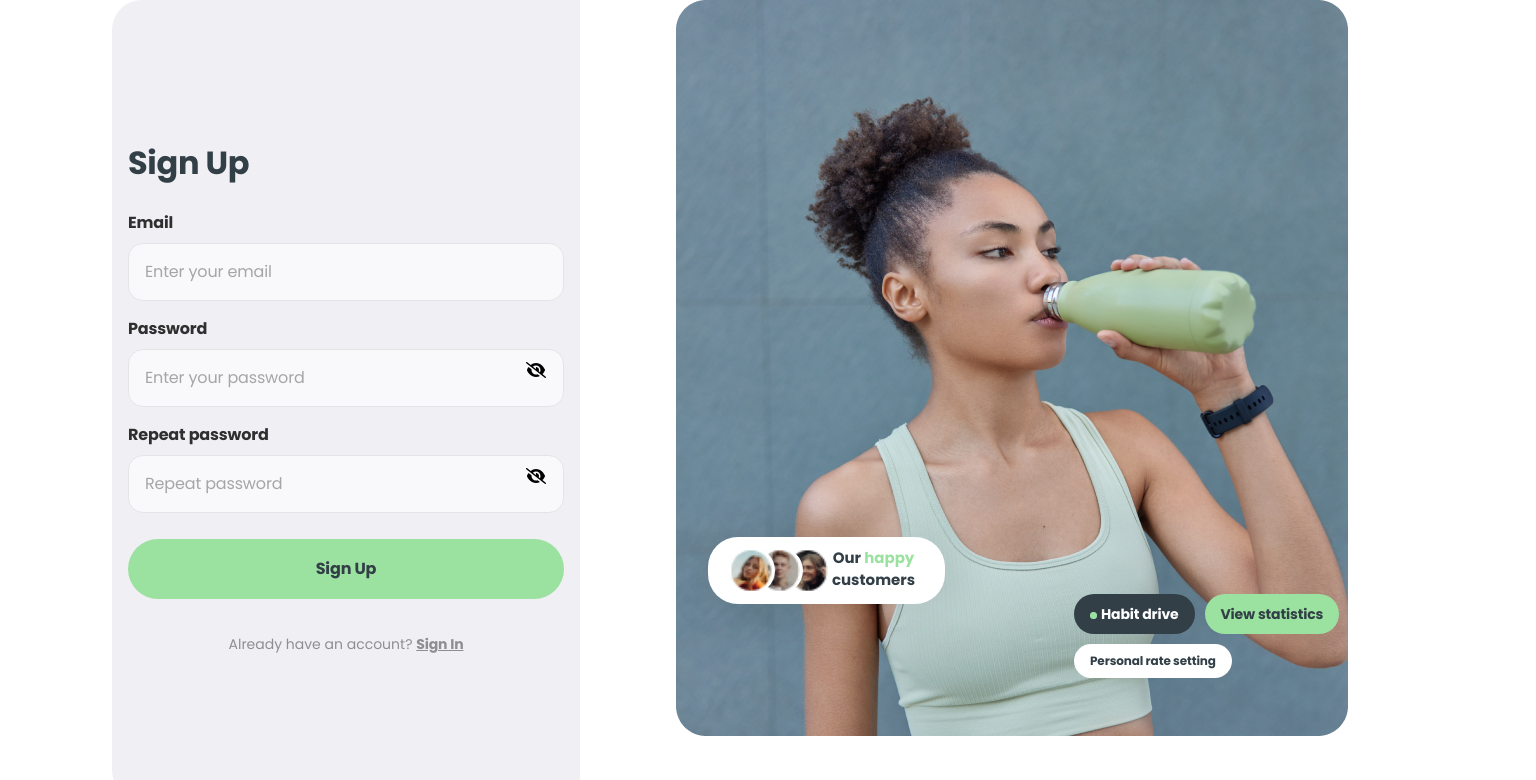
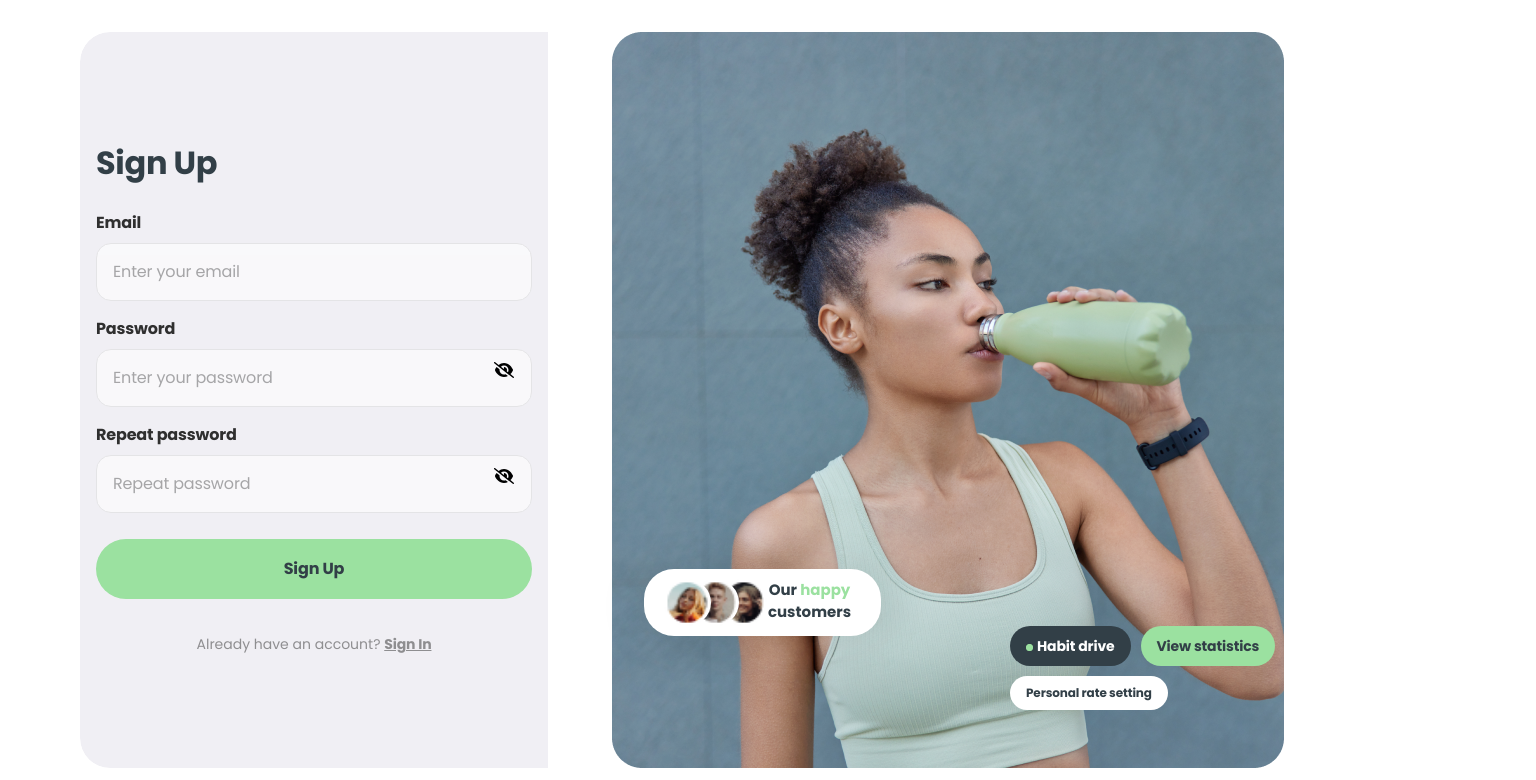
Before and after one commit to IIIMaroIII/HydroWise-frontend, a React (Vite) app: page /signup in a window 1536 px wide. Shown: the top 780 px of the page. Built offline with nearby package versions, Linux system fonts and the light colour scheme.

Commit message:
Update signUpForm.module.css

```diff
--- a/src/components/Users/SignUpForm/signUpForm.module.css
+++ b/src/components/Users/SignUpForm/signUpForm.module.css
@@ -22,9 +22,10 @@
   display: flex;
   justify-content: center;
   align-items: center;
-  height: 100vh;
-  padding: 16px;
+  /* height: 100vh; */
+  /* padding: 16px; */
   background-color: var(--white);
+  overflow: hidden;
 }
 
 .signUpForm {
@@ -33,8 +34,9 @@
   border-radius: 30px;
   /* box-shadow: 0 4px 8px rgba(0, 0, 0, 0.1); */
   overflow: hidden;
-  max-width: 900px;
-  width: 100%;
+  /* max-width: 732px; */
+  /* width: 100%; */
+  margin: 0 auto;
 }
 
 .inputContainer .togglePassword {
@@ -48,10 +50,10 @@
   cursor: pointer;
 }
 
-.formSection,
-.imageSection {
+.formSection {
   flex: 1;
   padding: 16px;
+  overflow: hidden;
 }
 
 .formSection,
@@ -59,7 +61,7 @@
   display: flex;
   flex-direction: column;
   justify-content: center;
-  height: 100vh;
+  /* height: 100vh; */
   background-color: var(--grey);
 }
 
@@ -258,17 +260,21 @@ p a:hover {
   }
 
   .signUpContainer {
-    padding: 32px;
+    /* padding: 32px; */
     background-color: var(--white);
+    border-radius: 30px;
   }
 
   .signUpForm {
     background-color: var(--white);
+    width: 100%;
+    height: 100%;
+    /* border-radius: 30px; */
   }
 
-  .form {
+  /* .form {
     border-radius: 30px;
-  }
+  } */
 
   .formTitle {
     margin-bottom: 20px;
@@ -293,3 +299,10 @@ p a:hover {
   transition: background-color 5000s ease-in-out 0s;
   background-color: transparent;
 }
+
+
+.signUpContainer {
+
+  margin: 0 auto;
+
+}
```
